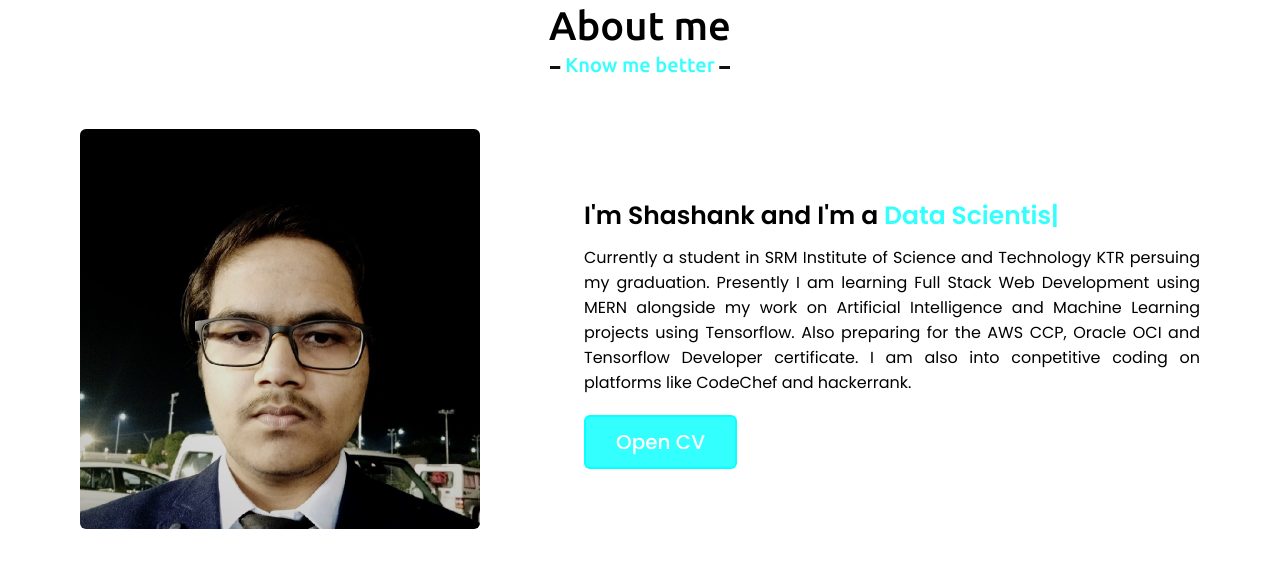
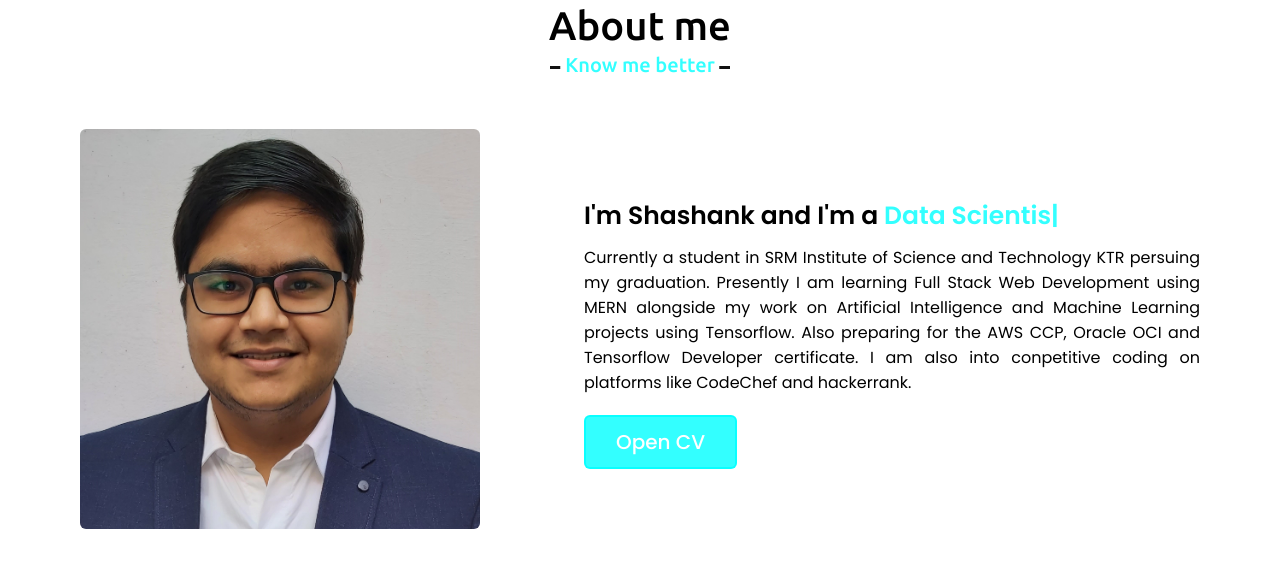
Before and after one commit to skp0111/skp0111.github.io, a plain HTML site: page index.html in a window 1280 px wide. Shown: the part 897-1476 px from the top of the page. Drawn offline with Linux system fonts and the light colour scheme.

Commit message:
Updated pic

```diff
--- a/index.html
+++ b/index.html
@@ -53,7 +53,7 @@
             <h2 class="title">About me</h2>
             <div class="about-content">
                 <div class="column left">
-                    <img src="images/profile-1.jpeg" alt="">
+                    <img src="images/profile-1.jpg" alt="">
                 </div>
                 <div class="column right">
                     <div class="text">I'm Shashank and I'm a <span class="typing-2"></span></div>
```
Also changed, not shown: images/profile-1.jpeg (deleted), images/profile-1.jpg (added).
